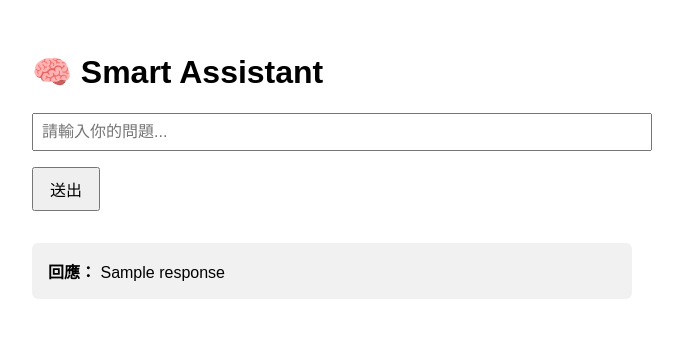
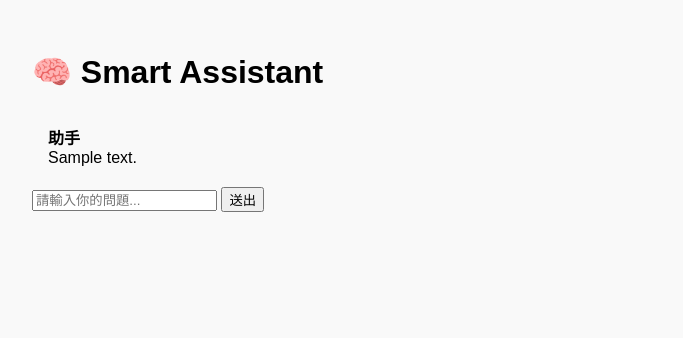
Before and after one commit to archdro0531199/Chatbot-LLM-HuggingFaceAPI, a Flask app: template templates/index.html in a window 1280 px wide. Shown: the top 338 px of the page, without its empty margins (308-991 px from the left). Run offline with Flask 3, Linux system fonts and the light colour scheme; the template is opened without the code that fills it: most values are stand-ins (such as "Sample title", 1, 10 or a date in 2020).

Commit message:
feat: bind user input to llm response and render in HTML

```diff
--- a/templates/index.html
+++ b/templates/index.html
@@ -3,25 +3,37 @@
 <head>
   <meta charset="UTF-8">
   <title>Smart Assistant Chatbot</title>
-  <meta name="viewport" content="width=device-width, initial-scale=1.0">
+  <!--<meta name="viewport" content="width=device-width, initial-scale=1.0">-->
   <style>
-    body { font-family: sans-serif; padding: 2em; max-width: 600px; margin: auto; }
-    input[type="text"] { width: 100%; padding: 0.5em; font-size: 1em; }
-    button { margin-top: 1em; padding: 0.5em 1em; font-size: 1em; }
-    .response { margin-top: 2em; background: #f1f1f1; padding: 1em; border-radius: 6px; }
+    body { font-family: sans-serif; padding: 2em; max-width: 600px; margin: auto; background: #f9f9f9; }
+	.bubble { padding: 0.75em 1em; margin: 0.5em 0; border-radius: 10px; max-width: 80%; }
+	.user { background-color: #d1e7dd; align-self: flex-end; text-align: right; }
+	.bot { background-color: #e2e3e5; align-self:" flex-start; text-align: left; }
+	.chat-container {display: flex; flex-direction: column; gap: 0.5em; margin-bottom: 2em; }
+    form input[type = "text"] { width: 100%; padding: 0.5em; font-size: 1em; }
+	form button { margin-top: 1em; padding: 0.5em 1em; font-size: 1em; }
   </style>
 </head>
 <body>
   <h1>🧠 Smart Assistant</h1>
+
+  <div class="chat-container">
+	{% for msg in chat_history %}
+		<div class="bubble {{ msg.role }}">
+			<strong>{{ "你" if msg.role == "user" else "助手" }}</strong><br/>
+			{{ msg.text }}
+		</div>
+	{% endfor %}
+  </div>
   <form method="POST">
     <input type="text" name="user_input" placeholder="請輸入你的問題..." required>
     <button type="submit">送出</button>
   </form>
 
-  {% if response %}
+  <!--{% if response %}
     <div class="response">
       <strong>回應：</strong> {{ response }}
     </div>
-  {% endif %}
+  {% endif %}-->
 </body>
 </html>
```
Also changed, not shown: app/routes.py (+8 -2 lines).
